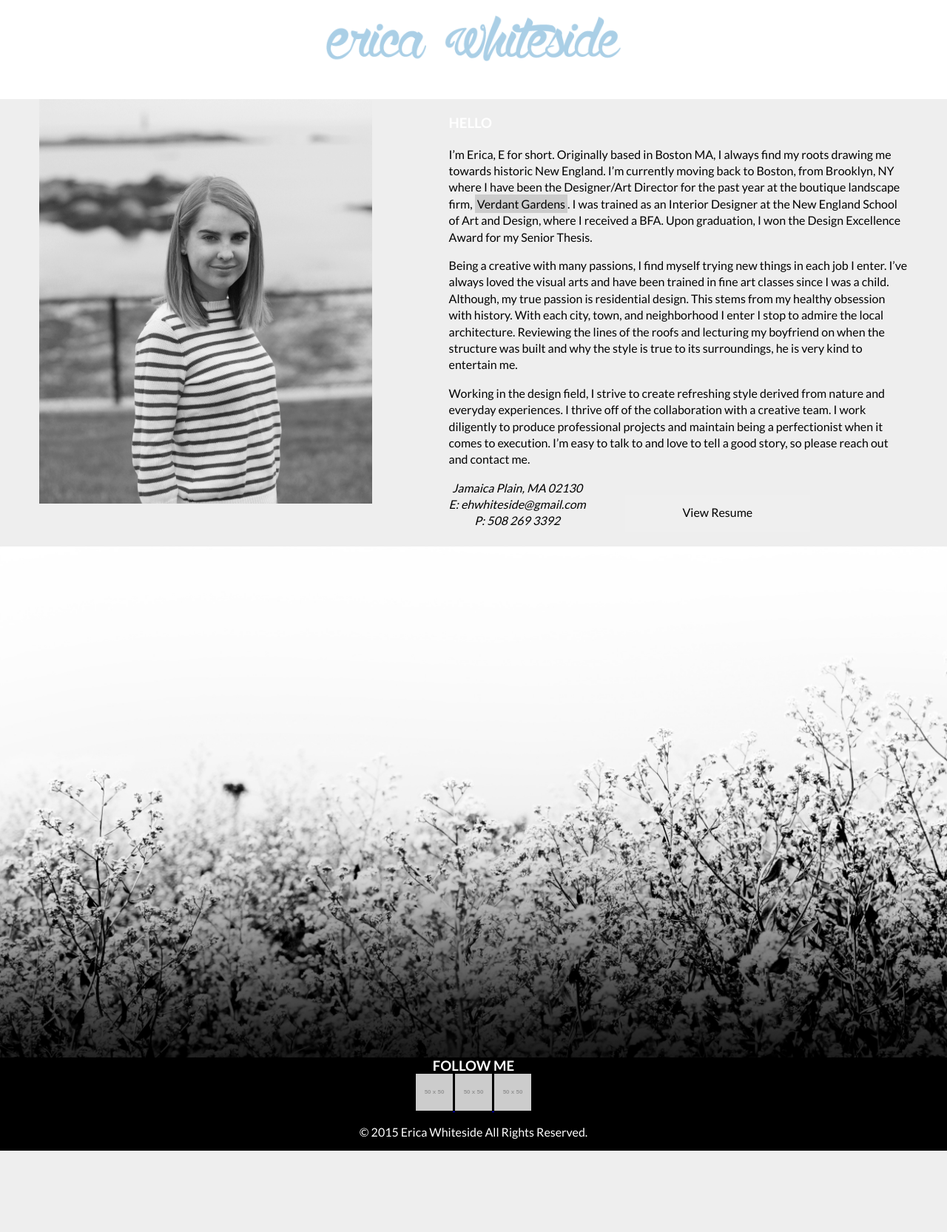
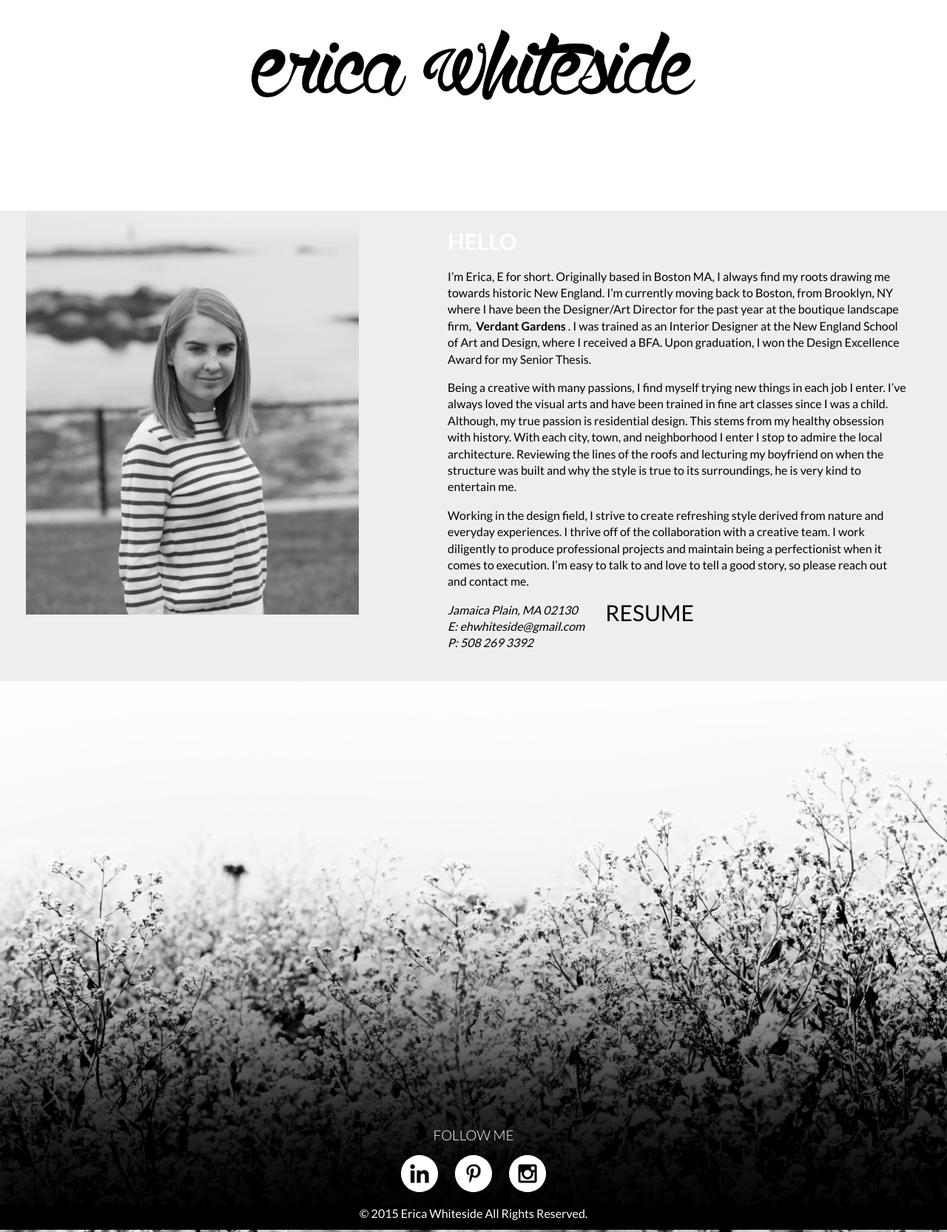
Before and after one commit to Kriordan/wiggletwo, a Django app: template templates/portfolio/home.html in a window 1280 px wide. Shown: the whole page at 74% size. Before the commit the page ends 1556 px from the top, so only its background shows below. Run offline with Django 3.2, Linux system fonts and the light colour scheme; the template is opened without the code that fills it, so the values that code supplies are empty; grey boxes labelled with a size stand in for pictures from a placeholder-image service; parts of the project's set-up code (start-up, migrations or seed data) failed here and were passed over; some libraries are stand-ins or nearby versions.

Commit message:
Update styles for the home page Add social icons for footer Change logo

```diff
--- a/templates/portfolio/footer.html
+++ b/templates/portfolio/footer.html
@@ -7,32 +7,35 @@
     >
     <div class="footer-copy">
         <h3>Follow Me</h3>
-        <div class="home-thirdbanner-socialcollection">
+        <div class="footer-copy-socialcollection">
             <a
                 href="https://www.linkedin.com/in/ericawhiteside"
+                target=_blank;
                 title="Erica Whiteside LinkedIn"
             >
                 <img
                     alt="LinkedIn Logo"
-                    src="http://placehold.it/50x50"
+                    src="{% static 'portfolio/img/footer/iconmonstr-linkedin-64.png' %}"
                 >
             </a>
             <a
                 href="https://www.pinterest.com/imerica"
+                target=_blank;
                 title="Erica Whiteside Pinterest"
             >
                 <img
                     alt="Pinterest Logo"
-                    src="http://placehold.it/50x50"
+                    src="{% static 'portfolio/img/footer/iconmonstr-pinterest-64.png' %}"
                 >
             </a>
             <a
                 href="https://instagram.com/ehwhiteside"
+                target=_blank;
                 title="Erica Whiteside Instagram"
             >
                 <img
                     alt="Instagram Logo"
-                    src="http://placehold.it/50x50"
+                    src="{% static 'portfolio/img/footer/iconmonstr-instagram-64.png' %}"
                 >
             </a>
         </div>
--- a/templates/portfolio/home.html
+++ b/templates/portfolio/home.html
@@ -24,9 +24,9 @@
             class="home-secondbanner-portrait"
             alt="Erica Whiteside Portrait"
             src="{% static 'portfolio/img/home/profile_black_and_white.jpg' %}"
-        />
+        /><!--
 
-        <div class="home-secondbanner-bio">
+        --><div class="home-secondbanner-bio">
             <h3>Hello</h3>
             <p>I’m Erica, E for short. Originally based in Boston MA, I always find my roots drawing me towards historic New England. I’m currently moving back to Boston, from Brooklyn, NY where I have been the Designer/Art Director for the past year at the boutique landscape firm, <a class="home-secondbanner-bio-link" href="http://www.verdantgardens.com" target="_blank">Verdant Gardens</a>. I was trained as an Interior Designer at the New England School of Art and Design, where I received a BFA. Upon graduation, I won the Design Excellence Award for my Senior Thesis.</p>
             <p>Being a creative with many passions, I find myself trying new things in each job I enter. I’ve always loved the visual arts and have been trained in fine art classes since I was a child. Although, my true passion is residential design. This stems from my healthy obsession with history. With each city, town, and neighborhood I enter I stop to admire the local architecture. Reviewing the lines of the roofs and lecturing my boyfriend on when the structure was built and why the style is true to its surroundings, he is very kind to entertain me.</p>
@@ -44,7 +44,7 @@
                     <button
                         class="home-secondbanner-contact-resume home-resume-button"
                     >
-                        View Resume
+                        Resume
                     </button>
                 </a>
             </div>
--- a/wiggletwo/static/portfolio/css/main.css
+++ b/wiggletwo/static/portfolio/css/main.css
@@ -12,13 +12,14 @@ body {
   -webkit-box-sizing: border-box;
   -moz-box-sizing: border-box;
   box-sizing: border-box;
-  padding: 20px;
+  padding: 0 20px;
   width: 100%;
 }
 .header-logo {
   display: block;
   margin: auto;
-  max-width: 400px;
+  max-width: 600px;
+  padding: 40px 0;
   width: 100%;
 }
 .header-logo-title {
@@ -46,14 +47,12 @@ body {
   font-family: "Lato", Arial, sans-serif;
   font-weight: 300;
   background-color: #000000;
+  background-image: url(../img/footer/Footer_Background.jpg);
   position: relative;
   text-align: center;
 }
 .footer-image {
   width: 100%;
-}
-.footer-copy {
-  background: #000000;
 }
 @media (min-width: 900px) {
   .footer-copy {
@@ -62,9 +61,19 @@ body {
     width: 100%;
   }
 }
+.footer-copy-socialcollection a {
+  text-decoration: none;
+}
+.footer-copy-socialcollection img {
+  background-color: #ffffff;
+  border-radius: 50%;
+  margin: 0 10px;
+  width: 50px;
+}
 .footer h3 {
   color: #ffffff;
-  margin: 0;
+  font-weight: 300;
+  margin: 0 0 16px;
   text-transform: uppercase;
 }
 .footer p {
@@ -72,13 +81,16 @@ body {
   font-weight: 400;
   color: #ffffff;
 }
+.home-firstbanner {
+  margin: 35px 0 75px;
+}
 .home-firstbanner-carousel {
   text-align: center;
 }
 .home-firstbanner-carousel-linedrawing img {
   margin: auto;
-  max-height: 300px;
-  max-width: 300px;
+  max-height: 450px;
+  max-width: 480px;
 }
 .home-firstbanner-carousel-copy {
   margin-top: 20px;
@@ -96,6 +108,7 @@ body {
   text-align: center;
 }
 .home-secondbanner-portrait {
+  display: inline-block;
   margin: auto;
   max-width: 450px;
   width: 100%;
@@ -109,8 +122,7 @@ body {
 @media (min-width: 900px) {
   .home-secondbanner-bio {
     display: inline-block;
-    /*margin-left: 100px;*/
-
+    padding: 20px;
     vertical-align: top;
     width: 50%;
   }
@@ -121,16 +133,18 @@ body {
   }
 }
 .home-secondbanner-bio-link {
-  background-color: #CCCCCC;
   color: #000000;
+  font-weight: 700;
   padding: 3px;
   text-decoration: none;
 }
 .home-secondbanner-bio-link:hover {
-  background-color: #AAAAAA;
+  background-color: #d4ecf6;
 }
 .home-secondbanner-bio h3 {
   color: #FFF;
+  font-size: 30px;
+  margin: 0;
   text-transform: uppercase;
 }
 .home-secondbanner-contact {
@@ -144,28 +158,35 @@ body {
 @media (min-width: 900px) {
   .home-secondbanner-contact-address {
     display: inline-block;
+    text-align: left;
     vertical-align: top;
   }
 }
 .home-secondbanner-contact-resume {
   -webkit-appearance: none;
+  background-color: #eee;
   border: none;
   color: #000000;
   display: block;
-  height: 50px;
-  width: 250px;
+  font-size: 30px;
   margin: 20px auto 0;
+  padding: 0 0 14px 5px;
+  text-decoration: none;
+  text-transform: uppercase;
+  width: 200px;
 }
 @media (min-width: 900px) {
   .home-secondbanner-contact-resume {
     display: inline-block;
-    margin-left: 50px;
+    margin: -7px 0 0 20px;
+    max-width: 250px;
+    text-align: left;
     vertical-align: top;
   }
 }
 .home-secondbanner-contact-resume:hover {
-  background-color: #777777;
-  color: #ffffff;
+  background-color: #d4ecf6;
+  color: #000000;
 }
 .resume-popover {
   margin: auto;
--- a/wiggletwo/static/portfolio/js/main.js
+++ b/wiggletwo/static/portfolio/js/main.js
@@ -2,16 +2,8 @@ $(document).ready(function(){
 
     $('.linedrawing-carousel').slick({
         autoplay: true,
-        dots: true,
-        slidesToShow: 3,
-        responsive: [
-            {
-                breakpoint: 900,
-                settings: {
-                    slidesToShow: 1
-                }
-            }
-        ]
+        dots: false,
+        slidesToShow: 1
     });
 
     $('.home-resume-popover').fancybox();
--- a/wiggletwo/static/portfolio/less/footer.less
+++ b/wiggletwo/static/portfolio/less/footer.less
@@ -2,6 +2,7 @@
     .primary-font-light();
 
     background-color: @black;
+    background-image: url(../img/footer/Footer_Background.jpg);
     position: relative;
     text-align: center;
 
@@ -10,18 +11,32 @@
     }
 
     &-copy {
-        background: @black;
 
         @media ( min-width: 900px ) {
             bottom: 0;
             position: absolute;
             width: 100%;
         }
+
+        &-socialcollection {
+
+            a {
+                text-decoration: none;
+            }
+
+            img {
+                background-color: @white;
+                border-radius: 50%;
+                margin: 0 10px;
+                width: 50px;
+            }
+        }
     }
 
     h3 {
         color: @white;
-        margin: 0;
+        font-weight: 300;
+        margin: 0 0 16px;
         text-transform: uppercase;
     }
 
--- a/wiggletwo/static/portfolio/less/header.less
+++ b/wiggletwo/static/portfolio/less/header.less
@@ -1,13 +1,14 @@
 .header {
     .box-sizing(border-box);
 
-    padding: 20px;
+    padding: 0 20px;
     width: 100%;
 
     &-logo {
         display: block;
         margin: auto;
-        max-width: 400px;
+        max-width: 600px;
+        padding: 40px 0;
         width: 100%;
 
         &-title {
--- a/wiggletwo/static/portfolio/less/home.less
+++ b/wiggletwo/static/portfolio/less/home.less
@@ -1,6 +1,7 @@
 .home {
 
     &-firstbanner {
+        margin: 35px 0 75px;
 
         &-carousel {
             text-align: center;
@@ -9,8 +10,8 @@
 
                 img {
                     margin: auto;
-                    max-height: 300px;
-                    max-width: 300px;
+                    max-height: 450px;
+                    max-width: 480px;
                 }
             }
 
@@ -35,6 +36,7 @@
         text-align: center;
 
         &-portrait {
+            display: inline-block;
             margin: auto;
             max-width: 450px;
             width: 100%;
@@ -48,7 +50,7 @@
 
             @media ( min-width: 900px ) {
                 display: inline-block;
-                /*margin-left: 100px;*/
+                padding: 20px;
                 vertical-align: top;
                 width: 50%;
             }
@@ -58,18 +60,20 @@
             }
 
             &-link {
-                background-color: #CCCCCC;
                 color: @black;
+                font-weight: 700;
                 padding: 3px;
                 text-decoration: none;
 
                 &:hover {
-                    background-color: #AAAAAA;
+                    background-color: #d4ecf6;
                 }
             }
 
             h3 {
                 color: #FFF;
+                font-size: 30px;
+                margin: 0;
                 text-transform: uppercase;
             }
         }
@@ -84,29 +88,38 @@
 
                 @media ( min-width: 900px ) {
                     display: inline-block;
+                    text-align: left;
                     vertical-align: top;
+                    // width: 50%;
                 }
             }
 
             &-resume {
                 -webkit-appearance: none;
 
+                background-color: #eee;
                 border: none;
                 color: @black;
                 display: block;
-                height: 50px;
-                width: 250px;
+                font-size: 30px;
                 margin: 20px auto 0;
+                padding: 0 0 14px 5px;
+                text-decoration: none;
+                text-transform: uppercase;
+                width: 200px;
 
                 @media ( min-width: 900px ) {
                     display: inline-block;
-                    margin-left: 50px;
+                    margin: -7px 0 0 20px;
+                    max-width: 250px;
+                    text-align: left;
+                    // width: 49%;
                     vertical-align: top;
                 }
 
                 &:hover {
-                    background-color: @gray-light;
-                    color: @white;
+                    background-color: #d4ecf6;
+                    color: @black;
                 }
             }
         }
```
Also changed, not shown: wiggletwo/static/portfolio/img/footer/Footer_Background.jpg, wiggletwo/static/portfolio/img/footer/iconmonstr-instagram-64.png (added), wiggletwo/static/portfolio/img/footer/iconmonstr-linkedin-64.png (added), wiggletwo/static/portfolio/img/footer/iconmonstr-pinterest-64.png (added), wiggletwo/static/portfolio/img/header/erica_logo.png.
